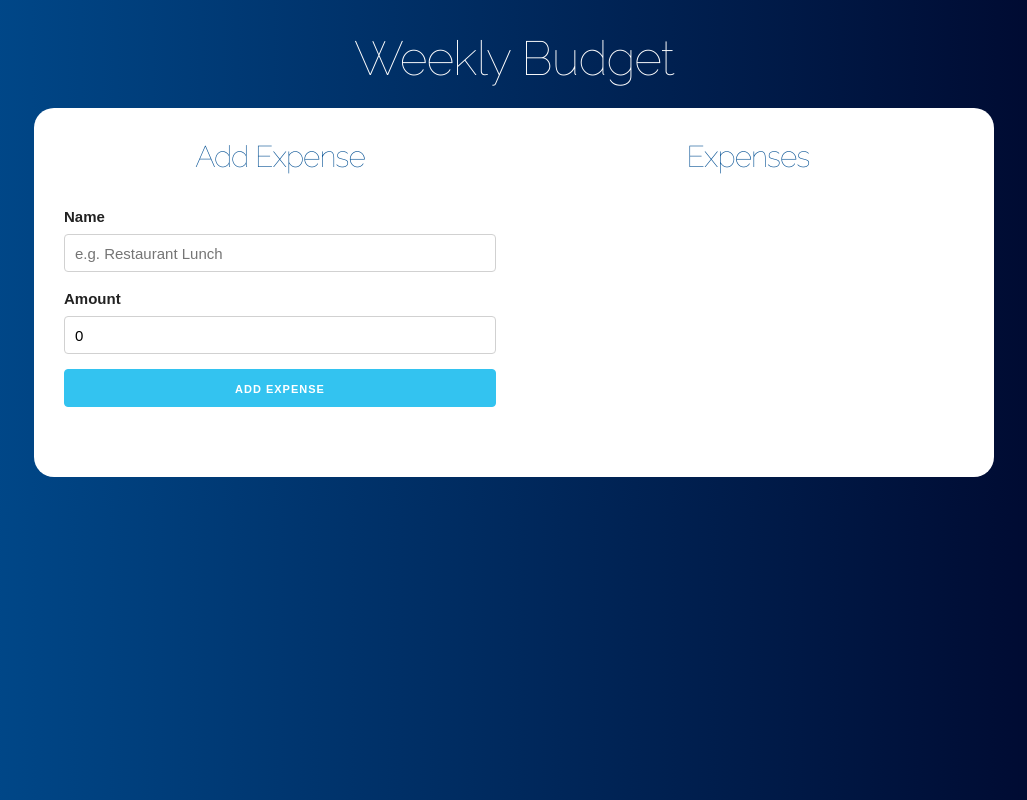
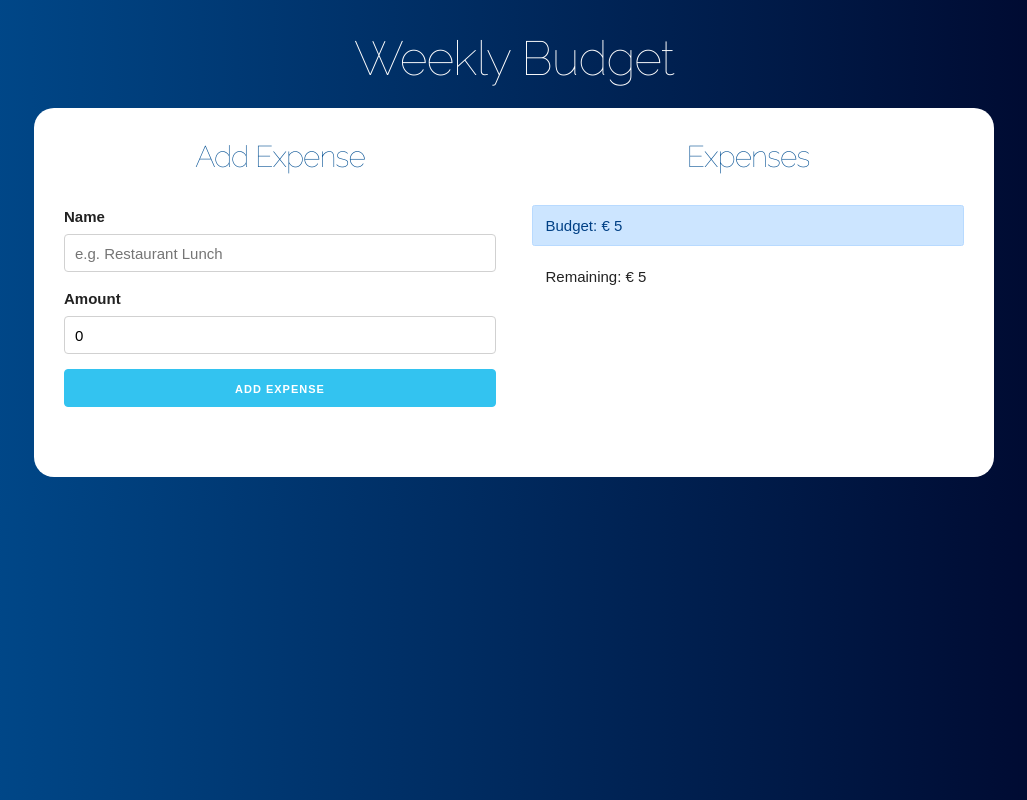
Before and after one commit to IsaacRF/react-budget, a React (Create React App) app: page / in a window 1280 px wide. Both pictures are taken after typing "5" into the empty fields and a click on the input 640 px from the left and 277 px from the top of the page. Shown: the whole page, without its empty margins (126-1153 px from the left). Built offline with nearby package versions, Linux system fonts and the light colour scheme.

Commit message:
#83 Add BudgetControl component and update remaining when adding expenses

```diff
--- a/src/App.tsx
+++ b/src/App.tsx
@@ -1,4 +1,5 @@
 import React, { useState } from "react";
+import BudgetControl from "./components/BudgetControl";
 import BudgetDefinition from "./components/BudgetDefinition";
 import ExpenseForm from "./components/ExpenseForm";
 import ExpenseList from "./components/ExpenseList";
@@ -15,6 +16,7 @@ function App() {
    */
   const addExpense = (expense: Expense) => {
     setExpenses([...expenses, expense]);
+    setRemaining(remaining - expense.amount);
   };
 
   return (
@@ -35,6 +37,8 @@ function App() {
               </div>
               <div className="one-half column">
                 <ExpenseList expenses={expenses} />
+
+                <BudgetControl budget={budget} remaining={remaining} />
               </div>
             </div>
           )}
--- /dev/null
+++ b/src/components/BudgetControl.tsx
@@ -0,0 +1,19 @@
+export interface BudgetControlProps {
+    budget: number;
+    remaining: number;
+}
+
+const BudgetControl: React.FC<BudgetControlProps> = ({budget, remaining}) => {
+    return (
+        <>
+            <div className="alert alert-primary">
+                Budget: € {budget}
+            </div>
+            <div className="alert">
+                Remaining: € {remaining}
+            </div>
+        </>
+    );
+}
+
+export default BudgetControl;
```
